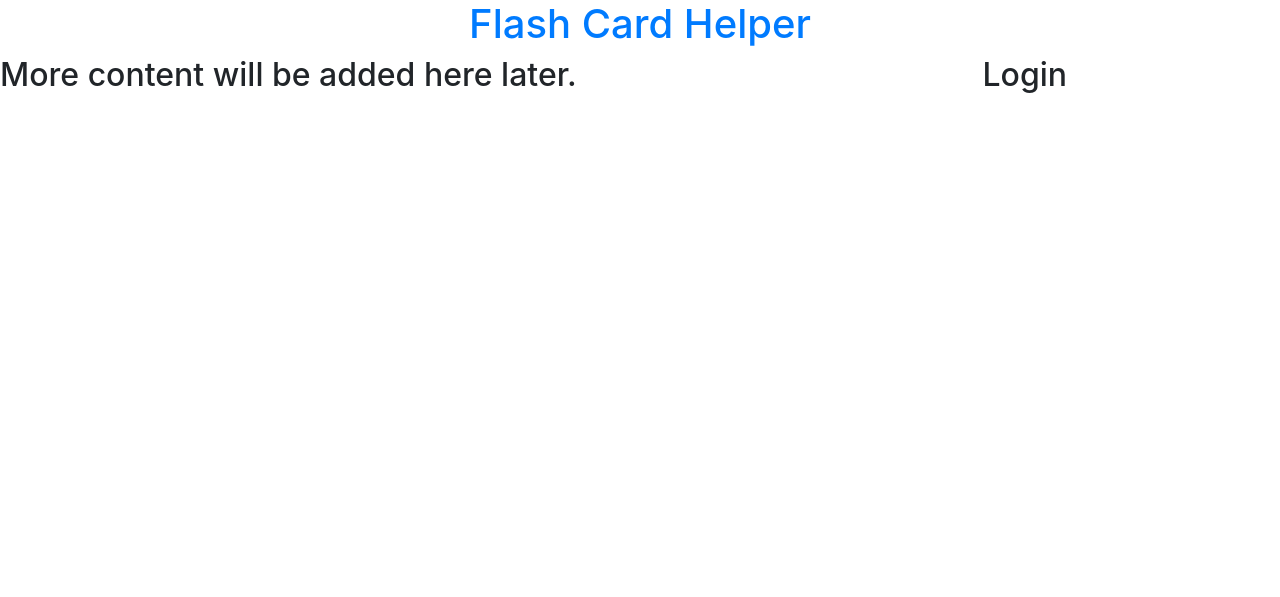
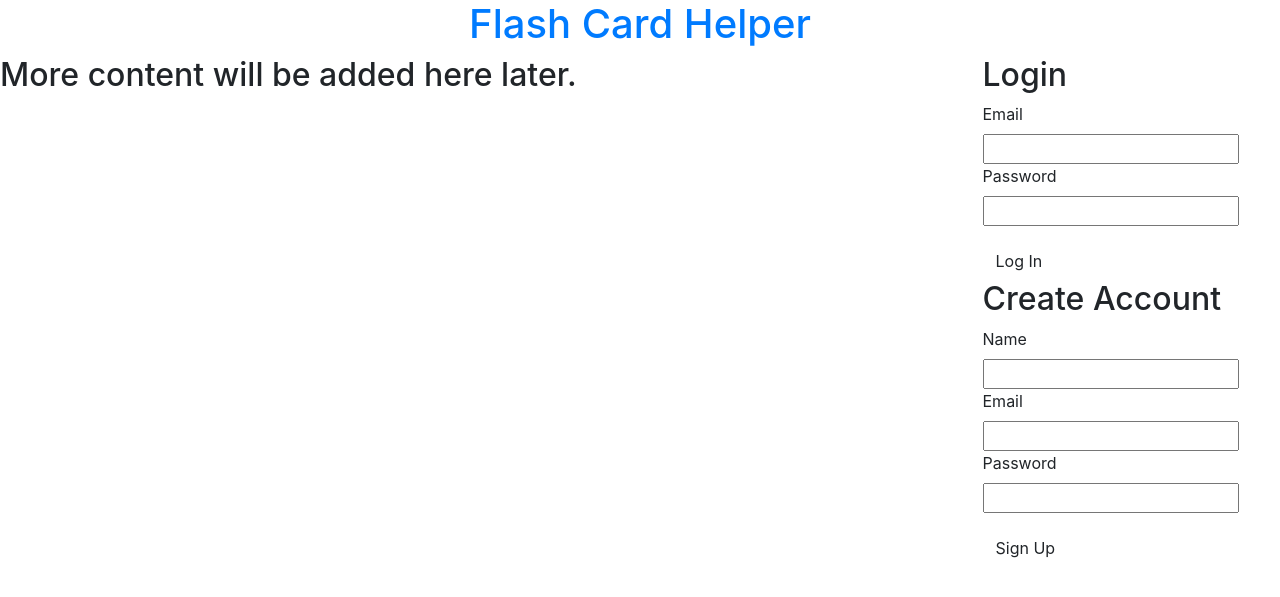
Before and after one commit to 1HectorAC/FlashCardHelper, a Flask app: page / in a window 1280 px wide. Shown: the top 597 px of the page. Run offline with Flask 2, Linux system fonts and the light colour scheme; some libraries are stand-ins or nearby versions.

Commit message:
Added some form fields in home.html for logging in.

```diff
--- a/templates/home.html
+++ b/templates/home.html
@@ -7,7 +7,41 @@
             <h2>More content will be added here later.</h1>
         </div>
         <div class="col-md-3">
-            <h2>Login</h4>
+            <div>
+                <h2>Login</h2>
+                <form name="login_form">
+
+                    <label for="email">Email</label>
+                    <input type="text" name="email" class="field" required>
+
+                    <label for="password">Password</label>
+                    <input type="text" name="password" class="field" required>
+
+                    <p class="error error--hidden"></p>
+
+                    <input type="submit" value="Log In" class="btn">
+
+                </form>
+            </div>
+            <div>
+                <h2>Create Account</h2>
+                <form name="signup_form">
+
+                    <label for="name">Name</label>
+                    <input type="text" name="name" class="field" required>
+
+                    <label for="email">Email</label>
+                    <input type="text" name="email" class="field" required>
+
+                    <label for="password">Password</label>
+                    <input type="text" name="password" class="field" required>
+
+                    <p class="error error--hidden"></p>
+
+                    <input type="submit" value="Sign Up" class="btn">
+
+                </form>
+            </div>
         </div>
     </div>
 {% endblock %}
```
